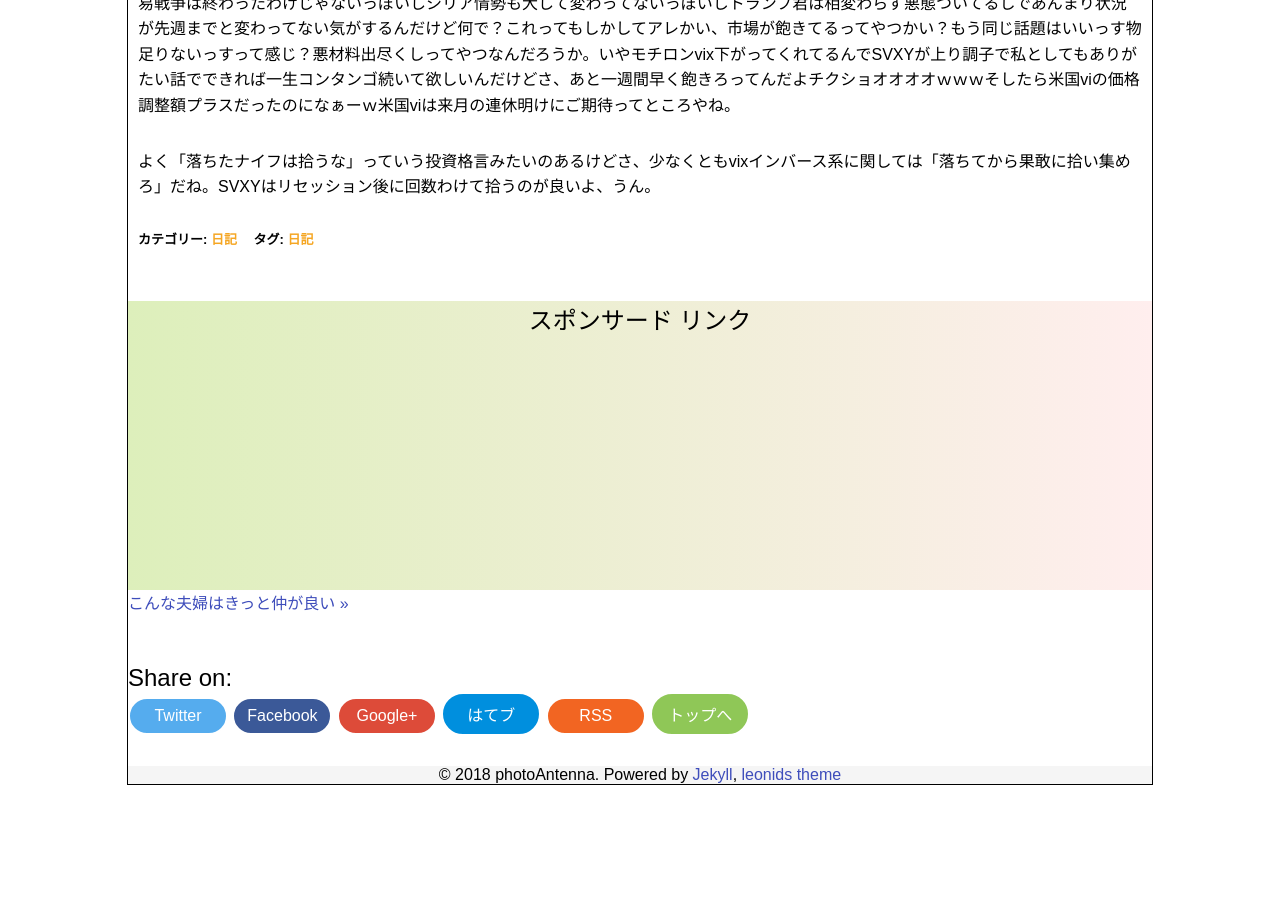
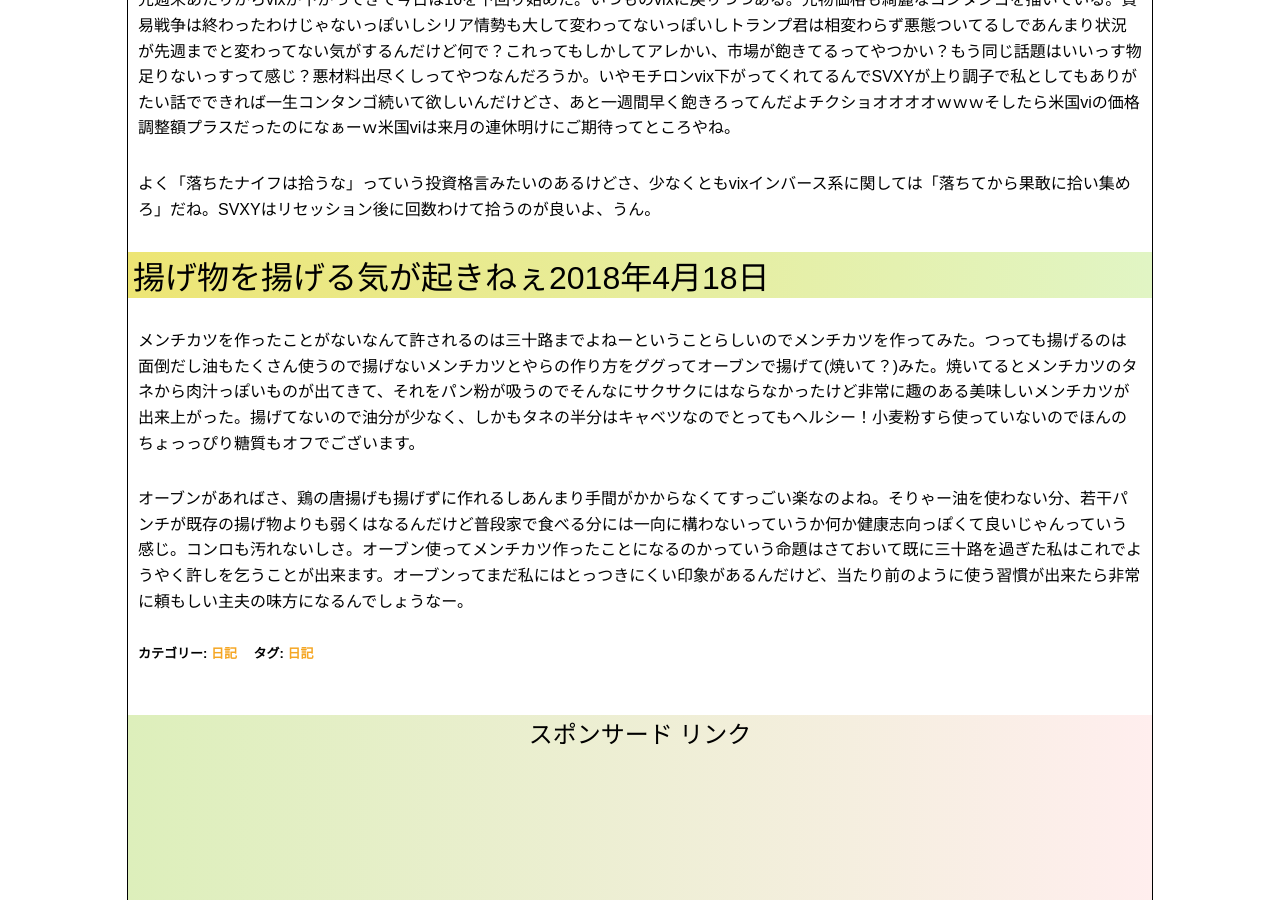
Before and after one commit to photoantenna/photoantenna.github.io, a Jekyll site: the page built from _posts/2018-04-04-diary.md, in a window 1280 px wide and 900 px high, scrolled down 3669 px. Built offline with Jekyll 4.4.1, drawn with Linux system fonts in a browser that asks for light colours; before the commit the page ends 4462 px from its top, so only the background shows below that; some of the changed text lies outside the part shown.

Commit message:
日記更新

```diff
--- a/_posts/2018-04-04-diary.md
+++ b/_posts/2018-04-04-diary.md
@@ -2,12 +2,12 @@
 layout: post
 title: "桜が葉を帯び緑が濃くなってくる頃の日記"
 permalink: diary07
-excerpt: "updated20180-04-17,日常のことや出来事に対する自分の反応を文章化していこうのコーナーです。特にテーマも設けずにつらつらと書いていくとっても楽しいコーナーです。見る人にとって楽しいコーナーかどうかは定かではありませんよー"
+excerpt: "updated20180-04-18,日常のことや出来事に対する自分の反応を文章化していこうのコーナーです。特にテーマも設けずにつらつらと書いていくとっても楽しいコーナーです。見る人にとって楽しいコーナーかどうかは定かではありませんよー"
 categories: "日記"
 tags: "日記"
 keywords: "ゴルゴンゾーラ, コストコ, しゃぶ葉, しゃぶしゃぶ, アトピー, バックワーデーション, vix"
 mokuji: true
-update: 2018-04-17
+update: 2018-04-18
 image:
   feature: diary.jpg
 ---
@@ -57,3 +57,9 @@ image:
 先週末あたりからvixが下がってきて今日は16を下回り始めた。いつものvixに戻りつつある。先物価格も綺麗なコンタンゴを描いている。貿易戦争は終わったわけじゃないっぽいしシリア情勢も大して変わってないっぽいしトランプ君は相変わらず悪態ついてるしであんまり状況が先週までと変わってない気がするんだけど何で？これってもしかしてアレかい、市場が飽きてるってやつかい？もう同じ話題はいいっす物足りないっすって感じ？悪材料出尽くしってやつなんだろうか。いやモチロンvix下がってくれてるんでSVXYが上り調子で私としてもありがたい話でできれば一生コンタンゴ続いて欲しいんだけどさ、あと一週間早く飽きろってんだよチクショオオオオｗｗｗそしたら米国viの価格調整額プラスだったのになぁーｗ米国viは来月の連休明けにご期待ってところやね。
 
 よく「落ちたナイフは拾うな」っていう投資格言みたいのあるけどさ、少なくともvixインバース系に関しては「落ちてから果敢に拾い集めろ」だね。SVXYはリセッション後に回数わけて拾うのが良いよ、うん。
+
+### 揚げ物を揚げる気が起きねぇ2018年4月18日
+
+メンチカツを作ったことがないなんて許されるのは三十路までよねーということらしいのでメンチカツを作ってみた。つっても揚げるのは面倒だし油もたくさん使うので揚げないメンチカツとやらの作り方をググってオーブンで揚げて(焼いて？)みた。焼いてるとメンチカツのタネから肉汁っぽいものが出てきて、それをパン粉が吸うのでそんなにサクサクにはならなかったけど非常に趣のある美味しいメンチカツが出来上がった。揚げてないので油分が少なく、しかもタネの半分はキャベツなのでとってもヘルシー！小麦粉すら使っていないのでほんのちょっっぴり糖質もオフでございます。
+
+オーブンがあればさ、鶏の唐揚げも揚げずに作れるしあんまり手間がかからなくてすっごい楽なのよね。そりゃー油を使わない分、若干パンチが既存の揚げ物よりも弱くはなるんだけど普段家で食べる分には一向に構わないっていうか何か健康志向っぽくて良いじゃんっていう感じ。コンロも汚れないしさ。オーブン使ってメンチカツ作ったことになるのかっていう命題はさておいて既に三十路を過ぎた私はこれでようやく許しを乞うことが出来ます。オーブンってまだ私にはとっつきにくい印象があるんだけど、当たり前のように使う習慣が出来たら非常に頼もしい主夫の味方になるんでしょうなー。
```
